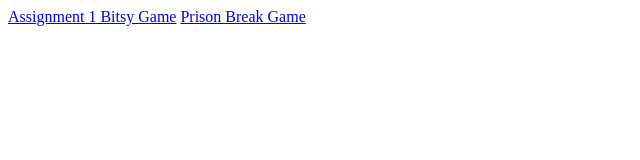
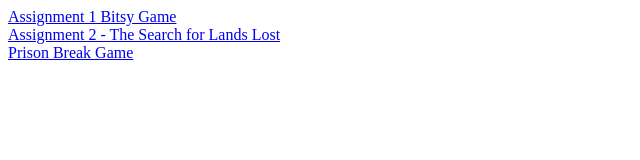
Before and after one commit to sidbaxi15/sidbaxi15.github.io, a plain HTML site: page index.html in a window 1280 px wide. Shown: the whole page, without its empty margins (0-640 px from the left). Drawn offline with Linux system fonts and the light colour scheme.

Commit message:
Update index.html

```diff
--- a/index.html
+++ b/index.html
@@ -4,7 +4,8 @@
     <title>Siddharth Baxi CMPM 148</title>
 </head>
 <body>
-    <a href="assignment1/assignment1.html">Assignment 1 Bitsy Game</a>
+    <a href="assignment1/assignment1.html">Assignment 1 Bitsy Game</a><br>
+    <a href="assignment2/Assignment 2.pdf">Assignment 2 - The Search for Lands Lost</a><br>
     <a href="assignment4/PrisonBreak.ink">Prison Break Game</a>
 </body>
 </html>
```
